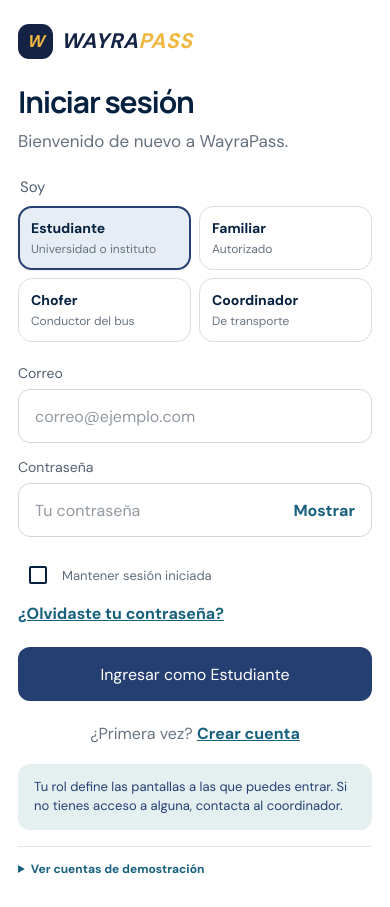
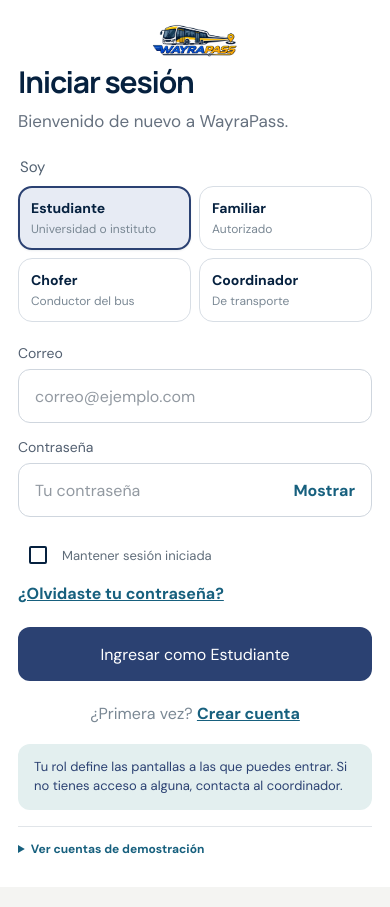
Before and after one commit to WayraPass/wayrapass-webapp, an Angular app: page /login in a window 390 px wide. Built offline with nearby package versions, Linux system fonts and the light colour scheme.

Commit message:
Subir adaptacion del logo y adaptacion de colores del diseño de pagina

```diff
--- a/src/app/pages/auth/forgot-password/forgot-password.html
+++ b/src/app/pages/auth/forgot-password/forgot-password.html
@@ -1,8 +1,7 @@
 <div class="auth-page compact-auth-page">
   <aside class="auth-brand-panel">
     <a class="brand" routerLink="/login" aria-label="WayraPass, volver al inicio">
-      <span class="brand-mark" aria-hidden="true">W</span>
-      <span class="brand-word">WAYRA<span>PASS</span></span>
+      <img class="brand-logo" src="/img/wayrapass-logo.png" alt="WayraPass" />
     </a>
     <div class="brand-copy"><h1>Recupera tu acceso</h1><p>Simularemos el envío de un enlace temporal al correo registrado, sin usar un servicio real.</p>
       <ol class="recovery-steps"><li class="active"><span>1</span>Ingresar correo</li><li><span>2</span>Abrir enlace simulado</li><li><span>3</span>Crear contraseña</li></ol>
@@ -12,8 +11,7 @@
   <main class="auth-form-panel">
     <section class="auth-card recovery-card" aria-labelledby="forgot-title">
       <div class="brand mobile-wordmark">
-        <span class="brand-mark" aria-hidden="true">W</span>
-        <span class="brand-word">WAYRA<span>PASS</span></span>
+        <img class="mobile-brand-logo" src="/img/wayrapass-logo.png" alt="WayraPass" />
       </div>
       @if (!ticket()) {
         <header class="form-heading"><h2 id="forgot-title">Olvidé mi contraseña</h2><p>Ingresa el correo asociado a una cuenta mock.</p></header>
--- a/src/app/pages/auth/login/login.html
+++ b/src/app/pages/auth/login/login.html
@@ -1,8 +1,7 @@
 <div class="auth-page login-page">
   <aside class="auth-brand-panel" aria-label="Perfiles de WayraPass">
     <a class="brand" routerLink="/login" aria-label="WayraPass, inicio">
-      <span class="brand-mark" aria-hidden="true">W</span>
-      <span class="brand-word">WAYRA<span>PASS</span></span>
+      <img class="brand-logo" src="/img/wayrapass-logo.png" alt="WayraPass" />
     </a>
 
     <div class="brand-copy">
@@ -25,8 +24,7 @@
   <main class="auth-form-panel">
     <section class="auth-card" aria-labelledby="login-title">
       <div class="brand mobile-wordmark">
-        <span class="brand-mark" aria-hidden="true">W</span>
-        <span class="brand-word">WAYRA<span>PASS</span></span>
+        <img class="mobile-brand-logo" src="/img/wayrapass-logo.png" alt="WayraPass" />
       </div>
       <header class="form-heading">
         <h2 id="login-title">Iniciar sesión</h2>
--- a/src/app/pages/auth/register/register.html
+++ b/src/app/pages/auth/register/register.html
@@ -1,8 +1,7 @@
 <div class="auth-page compact-auth-page">
   <aside class="auth-brand-panel">
     <a class="brand" routerLink="/login" aria-label="WayraPass, volver al inicio">
-      <span class="brand-mark" aria-hidden="true">W</span>
-      <span class="brand-word">WAYRA<span>PASS</span></span>
+      <img class="brand-logo" src="/img/wayrapass-logo.png" alt="WayraPass" />
     </a>
     <div class="brand-copy">
       <h1>Crea tu cuenta</h1>
@@ -18,8 +17,7 @@
   <main class="auth-form-panel">
     <section class="auth-card register-card" aria-labelledby="register-title">
       <div class="brand mobile-wordmark">
-        <span class="brand-mark" aria-hidden="true">W</span>
-        <span class="brand-word">WAYRA<span>PASS</span></span>
+        <img class="mobile-brand-logo" src="/img/wayrapass-logo.png" alt="WayraPass" />
       </div>
       <header class="form-heading"><h2 id="register-title">Crear cuenta</h2><p>Completa tus datos para usar la simulación de WayraPass.</p></header>
 
--- a/src/app/pages/auth/reset-password/reset-password.html
+++ b/src/app/pages/auth/reset-password/reset-password.html
@@ -1,16 +1,14 @@
 <div class="auth-page compact-auth-page">
   <aside class="auth-brand-panel">
     <a class="brand" routerLink="/login" aria-label="WayraPass, volver al inicio">
-      <span class="brand-mark" aria-hidden="true">W</span>
-      <span class="brand-word">WAYRA<span>PASS</span></span>
+      <img class="brand-logo" src="/img/wayrapass-logo.png" alt="WayraPass" />
     </a>
     <div class="brand-copy"><h1>Define una nueva contraseña</h1><p>El cambio se guarda únicamente en los datos mock de este navegador.</p><ol class="recovery-steps"><li><span>1</span>Ingresar correo</li><li><span>2</span>Abrir enlace simulado</li><li class="active"><span>3</span>Crear contraseña</li></ol></div>
     <p class="security-note"><span></span> Tu rol y tus datos asociados no cambiarán</p>
   </aside>
   <main class="auth-form-panel"><section class="auth-card recovery-card" aria-labelledby="reset-title">
     <div class="brand mobile-wordmark">
-      <span class="brand-mark" aria-hidden="true">W</span>
-      <span class="brand-word">WAYRA<span>PASS</span></span>
+      <img class="mobile-brand-logo" src="/img/wayrapass-logo.png" alt="WayraPass" />
     </div>
     @if (!completed()) {
       <header class="form-heading"><h2 id="reset-title">Restablecer contraseña</h2><p>Cuenta: <strong>{{ email || 'enlace no válido' }}</strong></p></header>
--- a/src/app/pages/shared/dashboard-shell/dashboard-shell.html
+++ b/src/app/pages/shared/dashboard-shell/dashboard-shell.html
@@ -1,8 +1,7 @@
 <div class="dashboard-page">
   <header class="dashboard-header">
     <a class="brand dashboard-brand" href="/" aria-label="WayraPass">
-      <span class="brand-mark" aria-hidden="true">W</span>
-      <span class="brand-word">WAYRA<span>PASS</span></span>
+      <img class="dashboard-brand-logo" src="/img/wayrapass-logo.png" alt="WayraPass" />
     </a>
     <div class="user-actions"><span class="role-chip">{{ roleName() }}</span><button mat-stroked-button type="button" (click)="logout()"><mat-icon>logout</mat-icon>Cerrar sesión</button></div>
   </header>
--- a/src/app/pages/trip-history/trip-history.html
+++ b/src/app/pages/trip-history/trip-history.html
@@ -1,8 +1,7 @@
 <div class="history-shell">
   <aside class="sidebar" aria-label="Navegación principal">
     <a class="brand" href="/historial-rutas" aria-label="WayraPass, historial de viajes">
-      <span class="brand-mark" aria-hidden="true">W</span>
-      <span class="brand-word">WAYRA<span>PASS</span></span>
+      <img class="brand-logo" src="/img/wayrapass-logo.png" alt="WayraPass" />
     </a>
 
     <nav class="navigation">
--- a/src/styles.css
+++ b/src/styles.css
@@ -1,17 +1,29 @@
 :root {
-  --wp-navy: #06213f;
-  --wp-navy-soft: #173259;
-  --wp-yellow: #f9b723;
-  --wp-gray: #7a8894;
-  --wp-light: #edf0f3;
-  --wp-paper: #f7f7f5;
-  --wp-white: #ffffff;
-  --wp-teal: #3b9694;
-  --wp-error: #a52b24;
+  --brand-navy: #06213F;
+  --brand-navy-soft: #173259;
+  --brand-navy-dark: #142344;
+  --brand-yellow: #F9B723;
+  --brand-yellow-soft: #EFB640;
+  --brand-yellow-pastel: #FEF1C7;
+  --brand-teal: #3B9694;
+  --brand-metallic: #2B4172;
+  --gray: #7A8894;
+  --gray-dark: #66717F;
+  --gray-light: #EDF0F3;
+  --paper-bg: #F4F4F2;
+  --surface: #FFFFFF;
+  --gray-neon: #D9DEE3;
+  --selected-option: #E7EBF4;
+  --info-bg: #E3EFEF;
+  --error: #A52B24;
+  --success: #1E7550;
+  --text-main: #1C2030;
+  --text-muted: #5C6272;
+  --line: #E1E3E9;
 }
 
 html, body { min-height: 100%; margin: 0; }
-body { min-height: 100vh; color: var(--wp-navy); background: var(--wp-paper); font-family: 'DM Sans', Arial, sans-serif; }
+body { min-height: 100vh; color: var(--brand-navy); background: var(--paper-bg); font-family: 'DM Sans', Arial, sans-serif; }
 * { box-sizing: border-box; }
 button, input { font: inherit; }
 
@@ -29,132 +41,167 @@ button, input { font: inherit; }
   user-select: none;
 }
 
+.brand-logo,
+.mobile-brand-logo,
+.dashboard-brand-logo {
+  display: block;
+  width: 200px;
+  max-width: 100%;
+  height: auto;
+  margin: 0;
+  padding: 0;
+  object-fit: contain;
+  align-self: flex-start;
+}
+
+.dashboard-brand-logo {
+  width: 800px;
+}
+
+.mobile-brand-logo {
+  width: 800px;
+}
+
+.brand {
+  display: inline-flex;
+  align-items: center;
+  justify-content: flex-start;
+  margin: 0 !important;
+  padding: 0 !important;
+  width: auto;
+  max-width: 100%;
+  align-self: flex-start;
+}
+
+@media (max-width: 820px) {
+  .brand-logo,
+  .mobile-brand-logo,
+  .dashboard-brand-logo {
+    max-height: 36px;
+  }
+}
+
+.brand .brand-word,
+.brand .brand-mark,
+.wordmark > span:first-child,
+.mobile-wordmark > span:first-child,
+.dashboard-wordmark > span:first-child,
+.wordmark > span:last-child,
+.mobile-wordmark > span:last-child,
+.dashboard-wordmark > span:last-child,
+.wordmark > span:last-child strong,
+.mobile-wordmark > span:last-child strong,
+.dashboard-wordmark > span:last-child strong {
+  display: none;
+}
+
 .brand-mark,
 .wordmark > span:first-child,
 .mobile-wordmark > span:first-child,
 .dashboard-wordmark > span:first-child {
-  display: grid;
-  place-items: center;
-  width: 35px;
-  height: 35px;
-  padding: 0;
-  margin: 0;
-  border-radius: 11px;
-  background: #142344;
-  color: #efb640;
-  font-size: 17px;
-  font-weight: 900;
-  font-style: italic;
-  line-height: 1;
-  text-align: center;
+  display: none;
 }
 
 .brand-word,
 .wordmark > span:last-child,
 .mobile-wordmark > span:last-child,
 .dashboard-wordmark > span:last-child {
-  color: #142344;
-  font-size: 21px;
-  font-style: italic;
-  font-weight: 900;
-  letter-spacing: 0.6px;
-  line-height: 1;
-  white-space: nowrap;
+  display: none;
 }
 
 .brand-word span,
 .wordmark > span:last-child strong,
 .mobile-wordmark > span:last-child strong,
 .dashboard-wordmark > span:last-child strong {
-  color: #efb640;
+  display: none;
 }
 
 .auth-brand-panel .brand-word,
 .auth-brand-panel .wordmark > span:last-child,
 .auth-brand-panel .mobile-wordmark > span:last-child {
-  color: #fff;
+  display: none;
 }
 
 .auth-brand-panel .brand-word span,
 .auth-brand-panel .wordmark > span:last-child strong,
 .auth-brand-panel .mobile-wordmark > span:last-child strong {
-  color: #efb640;
+  display: none;
 }
 
 .dashboard-header .brand-word,
 .dashboard-header .dashboard-wordmark > span:last-child {
-  color: #142344;
+  display: none;
 }
 
 .dashboard-header .brand-word span,
 .dashboard-header .dashboard-wordmark > span:last-child strong {
-  color: #efb640;
+  display: none;
 }
 
 .auth-page { min-height: 100vh; display: grid; grid-template-columns: minmax(460px, 1fr) minmax(570px, 1.12fr); }
-.auth-brand-panel { min-height: 100vh; display: flex; flex-direction: column; padding: clamp(34px, 4.6vw, 72px); color: #fff; background: linear-gradient(145deg, #0a2344, #14254a 68%, #10213f); }
-.wordmark, .mobile-wordmark { display: inline-flex; align-items: center; gap: 8px; width: fit-content; color: #fff; text-decoration: none; }
-.wordmark .wp-brand-name, .mobile-wordmark .wp-brand-name { color: #fff; }
-.wordmark .wp-brand-accent, .mobile-wordmark .wp-brand-accent { color: #efb640; }
+.auth-brand-panel { min-height: 100vh; display: flex; flex-direction: column; padding: clamp(34px, 4.6vw, 72px); color: var(--surface); background: linear-gradient(145deg, #0a2344, #14254a 68%, #10213f); }
+.wordmark, .mobile-wordmark { display: inline-flex; align-items: center; gap: 8px; width: fit-content; color: var(--surface); text-decoration: none; }
+.wordmark .wp-brand-name, .mobile-wordmark .wp-brand-name { color: var(--surface); }
+.wordmark .wp-brand-accent, .mobile-wordmark .wp-brand-accent { color: var(--brand-yellow-soft); }
 .brand-copy { width: min(100%, 620px); margin: auto 0; padding: 48px 0; }
 .brand-copy h1 { margin: 0; font-family: 'Manrope', Arial, sans-serif; font-size: clamp(38px, 4vw, 58px); line-height: 1.06; letter-spacing: -2.1px; }
 .brand-copy > p { max-width: 600px; margin: 18px 0 0; color: rgba(255,255,255,.8); font-size: clamp(16px,1.45vw,21px); line-height: 1.45; }
 .profile-list { display: grid; gap: 15px; margin-top: 34px; }
-.profile-card { width: 100%; display: flex; align-items: flex-start; gap: 16px; padding: 18px 20px; color: #fff; text-align: left; border: 1px solid rgba(255,255,255,.13); border-radius: 15px; background: rgba(255,255,255,.07); cursor: pointer; transition: .2s ease; }
+.profile-card { width: 100%; display: flex; align-items: flex-start; gap: 16px; padding: 18px 20px; color: var(--surface); text-align: left; border: 1px solid rgba(255,255,255,.13); border-radius: 15px; background: rgba(255,255,255,.07); cursor: pointer; transition: .2s ease; }
 .profile-card:hover, .profile-card.active { border-color: rgba(249,183,35,.55); background: rgba(255,255,255,.12); transform: translateY(-1px); }
 .profile-card.static { cursor: default; transform: none; }
 .profile-dot { flex: 0 0 auto; width: 12px; height: 12px; margin-top: 5px; border-radius: 50%; background: #75acd6; }
-.profile-card.active .profile-dot { background: var(--wp-yellow); box-shadow: 0 0 0 5px rgba(249,183,35,.12); }
+.profile-card.active .profile-dot { background: var(--brand-yellow); box-shadow: 0 0 0 5px rgba(249,183,35,.12); }
 .profile-card strong, .profile-card small { display: block; }
 .profile-card strong { font-size: 18px; }
 .profile-card small { margin-top: 5px; color: rgba(255,255,255,.73); font-size: 15px; line-height: 1.35; }
 .security-note { display: flex; align-items: center; gap: 10px; margin: 26px 0 0; color: rgba(255,255,255,.72); font-size: 14px; }
-.security-note > span { width: 10px; height: 10px; border-radius: 50%; background: var(--wp-teal); }
+.security-note > span { width: 10px; height: 10px; border-radius: 50%; background: var(--brand-teal); }
 
-.auth-form-panel { display: grid; place-items: center; padding: clamp(28px,5vw,76px); background: var(--wp-paper); }
-.auth-card { width: min(100%, 570px); padding: clamp(30px,3.5vw,48px); border: 1px solid #d9dee3; border-radius: 20px; background: #fff; box-shadow: 0 2px 6px rgba(6,33,63,.025); }
-.mobile-wordmark { display: none; margin-bottom: 26px; color: var(--wp-navy); }
+.auth-form-panel { display: grid; place-items: center; padding: clamp(28px,5vw,76px); background: var(--paper-bg); }
+.auth-card { width: min(100%, 570px); padding: clamp(30px,3.5vw,48px); border: 1px solid var(--gray-neon); border-radius: 20px; background: var(--surface); box-shadow: 0 2px 6px rgba(6,33,63,.025); }
+.mobile-wordmark { display: none; margin-bottom: 26px; color: var(--brand-navy); }
 .form-heading { margin-bottom: 24px; }
 .form-heading h2 { margin: 0; font-family: 'Manrope', Arial, sans-serif; font-size: clamp(30px,3vw,39px); line-height: 1.15; letter-spacing: -1.2px; }
-.form-heading p { margin: 9px 0 0; color: #66717f; font-size: 17px; line-height: 1.45; }
+.form-heading p { margin: 9px 0 0; color: var(--gray-dark); font-size: 17px; line-height: 1.45; }
 .form-heading.centered { text-align: center; }
 
 .role-selector { min-width: 0; margin: 0 0 22px; padding: 0; border: 0; }
 .role-selector legend { margin-bottom: 9px; color: #526171; font-size: 15px; }
 .role-grid { display: grid; grid-template-columns: 1fr 1fr; gap: 12px; }
 .role-grid.two-columns { grid-template-columns: 1fr 1fr; }
-.role-option { min-width: 0; padding: 14px 17px; color: var(--wp-navy); text-align: left; border: 1px solid #d8dee5; border-radius: 14px; background: #fff; cursor: pointer; transition: .15s ease; }
+.role-option { min-width: 0; padding: 14px 17px; color: var(--brand-navy); text-align: left; border: 1px solid #d8dee5; border-radius: 14px; background: var(--surface); cursor: pointer; transition: .15s ease; }
 .role-option:hover { border-color: #8395ab; }
-.role-option.active { border: 2px solid #253f71; padding: 13px 16px; background: #e7edf4; box-shadow: 0 1px 2px rgba(6,33,63,.08); }
+.role-option.active { border: 2px solid var(--brand-metallic); padding: 13px 16px; background: var(--selected-option); box-shadow: 0 1px 2px rgba(6,33,63,.08); }
 .role-option strong, .role-option span { display: block; overflow: hidden; text-overflow: ellipsis; }
 .role-option strong { font-size: 16px; white-space: nowrap; }
-.role-option span { margin-top: 4px; color: #687482; font-size: 14px; }
+.role-option span { margin-top: 4px; color: var(--gray); font-size: 14px; }
 
 .field-label { display: block; margin: 15px 0 7px; color: #536071; font-size: 14px; }
-.input-shell { min-height: 54px; display: flex; align-items: center; border: 1px solid #cfd6de; border-radius: 12px; background: #fff; transition: .15s ease; }
+.input-shell { min-height: 54px; display: flex; align-items: center; border: 1px solid #cfd6de; border-radius: 12px; background: var(--surface); transition: .15s ease; }
 .input-shell:focus-within { border-color: #294679; box-shadow: 0 0 0 3px rgba(41,70,121,.1); }
 .input-shell.invalid { border-color: #c34a42; }
-.input-shell input { width: 100%; min-width: 0; padding: 14px 16px; color: var(--wp-navy); border: 0; outline: 0; background: transparent; font-size: 16px; }
+.input-shell input { width: 100%; min-width: 0; padding: 14px 16px; color: var(--brand-navy); border: 0; outline: 0; background: transparent; font-size: 16px; }
 .input-shell input::placeholder { color: #9299a1; }
 .password-shell input { padding-right: 4px; }
 .password-shell button { align-self: stretch; padding: 0 16px; color: #17607e; border: 0; background: transparent; font-weight: 700; cursor: pointer; }
-.field-error { margin: 6px 2px 0; color: var(--wp-error); font-size: 12px; }
+.field-error { margin: 6px 2px 0; color: var(--error); font-size: 12px; }
 .field-grid { display: grid; grid-template-columns: 1fr 1fr; gap: 13px; }
 .form-options { display: flex; align-items: center; justify-content: space-between; gap: 14px; margin: 18px 0; }
 .form-options .mat-mdc-checkbox label { color: #606d7a; font-size: 13px; }
 .auth-page a:not(.wordmark) { color: #17607e; font-weight: 700; }
-.primary-button { width: 100%; min-height: 54px; margin-top: 5px; border-radius: 12px !important; color: #fff !important; background: #263f73 !important; font-size: 16px; font-weight: 700; }
+.primary-button { width: 100%; min-height: 54px; margin-top: 5px; border-radius: 12px !important; color: var(--surface) !important; background: var(--brand-metallic) !important; font-size: 16px; font-weight: 700; }
 .primary-button:disabled { opacity: .55; }
 .primary-button mat-spinner { margin: 0 auto; }
-.primary-button .mdc-circular-progress__indeterminate-circle-graphic { stroke: #fff; }
+.primary-button .mdc-circular-progress__indeterminate-circle-graphic { stroke: var(--surface); }
 .link-button { display: flex !important; align-items: center; justify-content: center; text-decoration: none; }
-.auth-switch { margin: 22px 0 0; color: #687482; text-align: center; }
-.role-notice { margin: 20px 0 0; padding: 14px 16px; color: #263f73; border-radius: 12px; background: #e4eff0; font-size: 13px; line-height: 1.45; }
+.auth-switch { margin: 22px 0 0; color: var(--gray); text-align: center; }
+.role-notice { margin: 20px 0 0; padding: 14px 16px; color: var(--brand-metallic); border-radius: 12px; background: var(--info-bg); font-size: 13px; line-height: 1.45; }
 .registration-notice { margin-bottom: 16px; }
 
 .form-alert { margin: 0 0 18px; padding: 12px 14px; border: 1px solid; border-radius: 11px; font-size: 13px; line-height: 1.45; }
 .form-alert.error { color: #922a25; border-color: #efc4c1; background: #fff1f0; }
-.form-alert.success { color: #17643a; border-color: #bde5cd; background: #effaf3; }
+.form-alert.success { color: var(--success); border-color: #bde5cd; background: #effaf3; }
 .form-alert.blocked { display: flex; align-items: center; gap: 11px; color: #7a3b11; border-color: #f1cf9e; background: #fff7e7; }
 .form-alert.blocked span, .form-alert.blocked strong { display: block; }
 
@@ -162,7 +209,7 @@ button, input { font: inherit; }
 .demo-access summary { padding-top: 14px; color: #17607e; font-weight: 700; cursor: pointer; }
 .demo-access p { margin: 10px 0; }
 .demo-grid { display: grid; grid-template-columns: 1fr 1fr; gap: 7px; }
-.demo-grid button { padding: 9px 10px; color: var(--wp-navy); text-align: left; border: 1px solid #dbe0e5; border-radius: 9px; background: #f7f8f8; cursor: pointer; }
+.demo-grid button { padding: 9px 10px; color: var(--brand-navy); text-align: left; border: 1px solid #dbe0e5; border-radius: 9px; background: #f7f8f8; cursor: pointer; }
 .demo-grid span, .demo-grid small { display: block; }
 .demo-grid small { margin-top: 2px; color: #697683; overflow-wrap: anywhere; }
 
@@ -174,9 +221,9 @@ button, input { font: inherit; }
 .recovery-steps { display: grid; gap: 14px; margin: 34px 0 0; padding: 0; list-style: none; }
 .recovery-steps li { display: flex; align-items: center; gap: 12px; color: rgba(255,255,255,.62); }
 .recovery-steps span { width: 30px; height: 30px; display: grid; place-items: center; border: 1px solid rgba(255,255,255,.25); border-radius: 50%; }
-.recovery-steps li.active { color: #fff; font-weight: 700; }
-.recovery-steps li.active span { color: var(--wp-navy); border-color: var(--wp-yellow); background: var(--wp-yellow); }
-.confirmation-icon { width: 68px; height: 68px; display: grid; place-items: center; margin: 0 auto 22px; color: #1e7550; border-radius: 50%; background: #e4f5eb; }
+.recovery-steps li.active { color: var(--surface); font-weight: 700; }
+.recovery-steps li.active span { color: var(--brand-navy); border-color: var(--brand-yellow); background: var(--brand-yellow); }
+.confirmation-icon { width: 68px; height: 68px; display: grid; place-items: center; margin: 0 auto 22px; color: var(--success); border-radius: 50%; background: #e4f5eb; }
 .confirmation-icon mat-icon { width: 34px; height: 34px; font-size: 34px; }
 
 @media (max-width: 1050px) {
@@ -197,7 +244,7 @@ button, input { font: inherit; }
 }
 
 @media (max-width: 520px) {
-  .auth-form-panel { padding: 0; align-items: stretch; background: #fff; }
+  .auth-form-panel { padding: 0; align-items: stretch; background: var(--surface); }
   .auth-card { min-height: 100vh; padding: 24px 18px 30px; border: 0; border-radius: 0; }
   .role-grid, .role-grid.two-columns { grid-template-columns: 1fr 1fr; gap: 8px; }
   .role-option { padding: 12px; }
```
Also changed, not shown: src/app/pages/shared/dashboard-shell/dashboard-shell.css (+1 -1 lines), img/Logo de Bus Urbano WAYRAPASS.png (added), public/img/wayrapass-logo.png (added).
